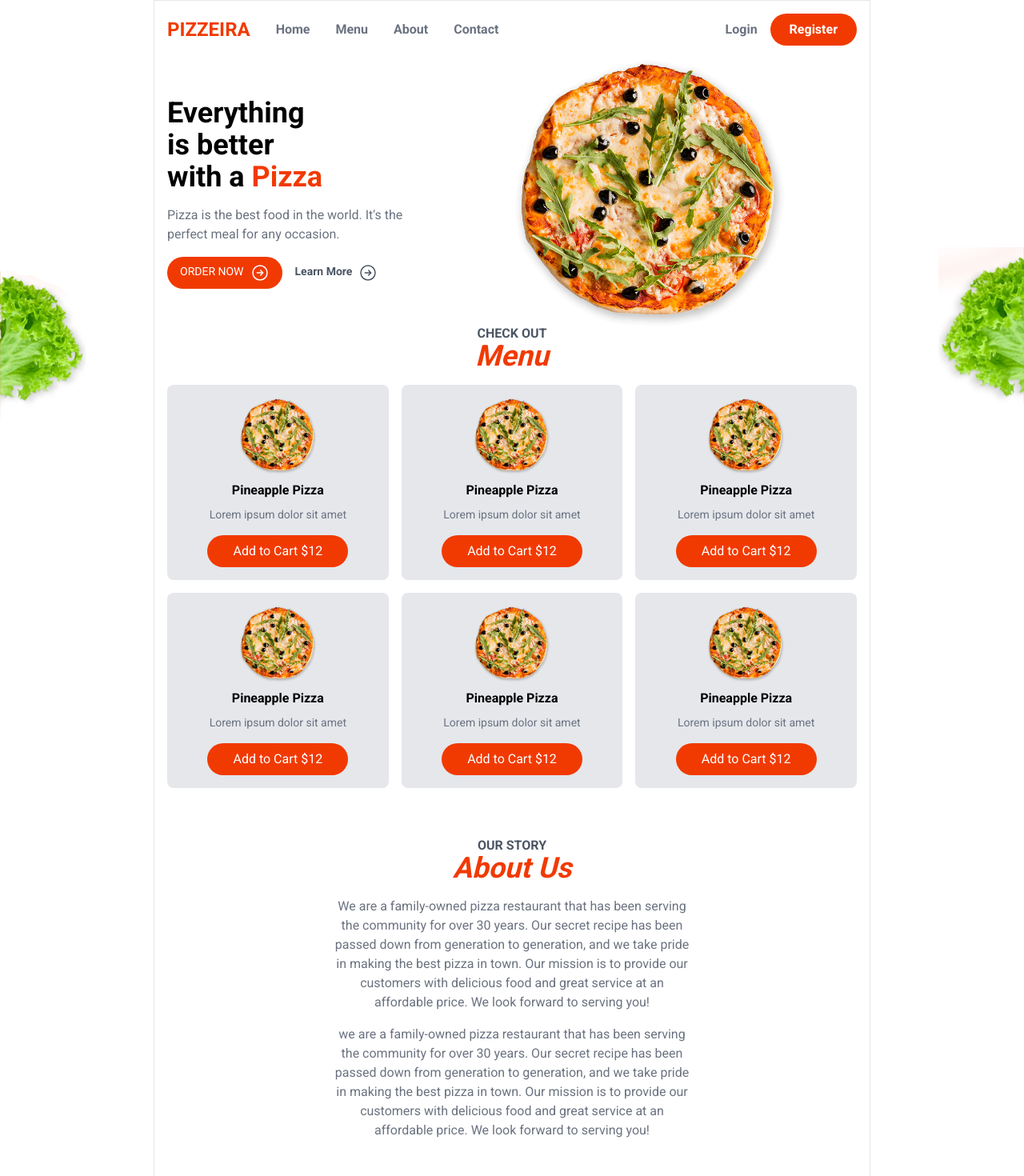
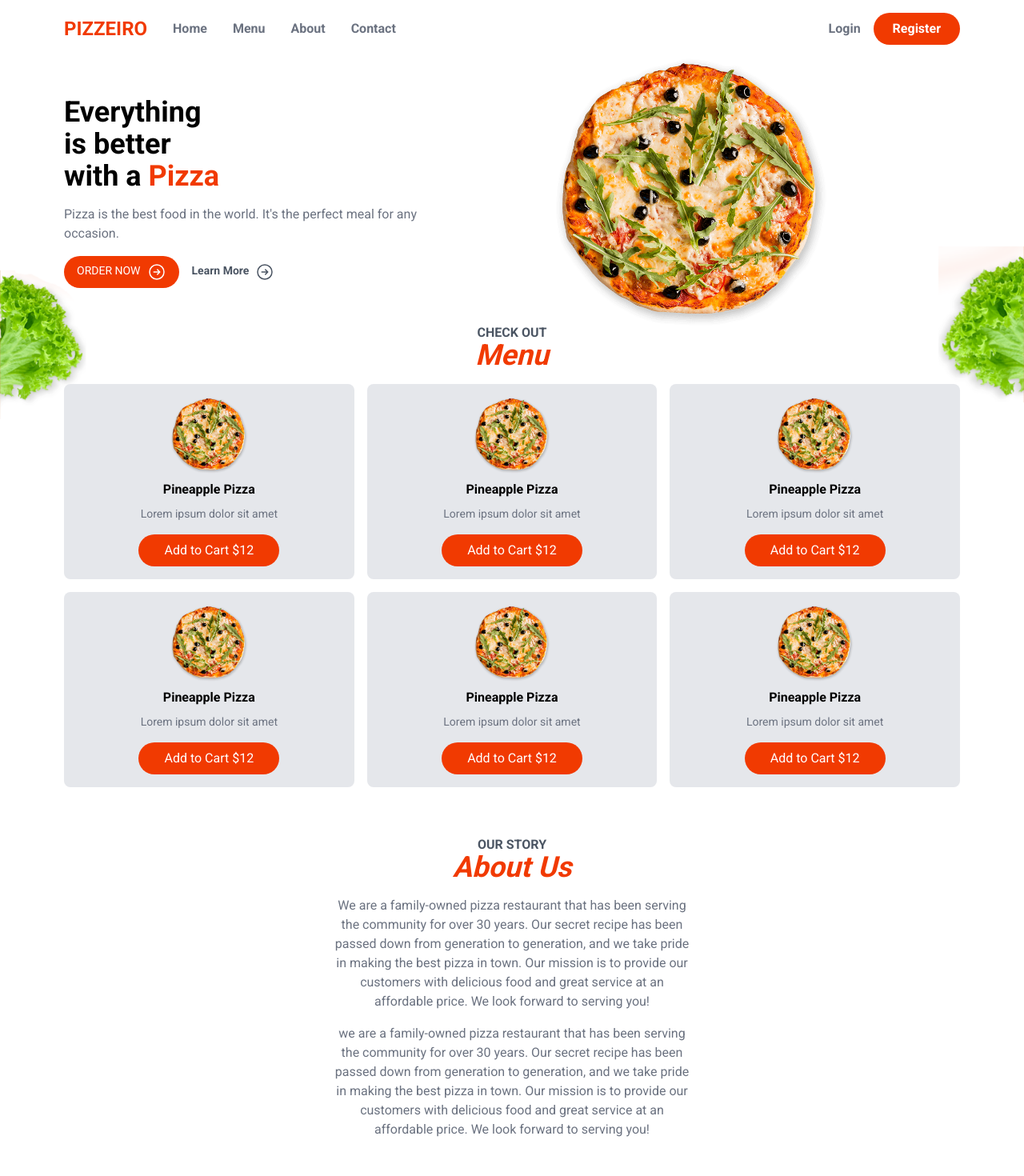
Before and after one commit to layanmoyura/Pizzeiro, a Next.js app: page / in a window 1280 px wide. Shown: the top 1470 px of the page at 80% size. Built offline with nearby package versions, Linux system fonts and the light colour scheme.

Commit message:
sallad png ui fix

```diff
--- a/src/app/components/layout/Header.js
+++ b/src/app/components/layout/Header.js
@@ -6,7 +6,7 @@ export default function Header() {
     <header className="flex items-center justify-between">
         <nav className="flex items-center gap-8 text-gray-500 font-semibold">
             <Link className="text-primary font-semibold text-2xl" href="/">
-                PIZZEIRA
+                PIZZEIRO
             </Link>
             <Link href="">Home</Link>
             <Link href="">Menu</Link>
--- a/src/app/components/layout/HomeMenu.js
+++ b/src/app/components/layout/HomeMenu.js
@@ -4,12 +4,12 @@ import SectionHeader from './SectionHeader';
 
 export default function HomeMenu() {
     return (
-        <section className="text-center">
+        <section className="">
             <div className="absolute left-0 right-0 w-full justify-start">
-                <div className="absolute left-0 -top-[70px] text-left -z-10">
+                <div className="absolute left-0 -top-[70px] text-left -z-10 hide-on-mobile">
                     <Image src="/sallad1.png" width={109} height={189} alt="sallad" />
                 </div>
-                <div className="absolute -top-[100px] right-0 -z-10">
+                <div className="absolute -top-[100px] right-0 -z-10 hide-on-mobile">
                     <Image src="/sallad2.png" width={107} height={195} objectFit="contain" alt="sallad" />
                 </div>
             </div>
--- a/src/app/globals.css
+++ b/src/app/globals.css
@@ -6,3 +6,9 @@ section.hero{
     @apply grid;
     grid-template-columns: .4fr .6fr;
 }
+
+@media (max-width: 600px) {
+  .hide-on-mobile {
+    display: none;
+  }
+}
--- a/src/app/layout.js
+++ b/src/app/layout.js
@@ -4,7 +4,7 @@ import "./globals.css";
 const roboto = Roboto({ subsets: ["latin"] , weight: ['400', '500', '700'] });
 
 export const metadata = {
-  title: "Create Next App",
+  title: "Pizzeiro",
   description: "Generated by create next app",
 };
 
@@ -12,7 +12,7 @@ export default function RootLayout({ children }) {
   return (
     <html lang="en">
       <body className={roboto.className}>
-        <main className="max-w-4xl mx-auto border p-4">
+        <main className="max-w-6xl mx-auto p-4">
           {children}
         </main>
       </body>
--- a/src/app/page.js
+++ b/src/app/page.js
@@ -38,7 +38,7 @@ export default function Home() {
       </section>
       <footer>
         <div className="border-t p-8 text-center text-gray-500 mt-16">
-          <p>&copy; 2024 Pizzeira. All rights reserved.</p>
+          <p>&copy; 2025 Pizzeiro. All rights reserved.</p>
         </div>
       </footer>
     </>
```
